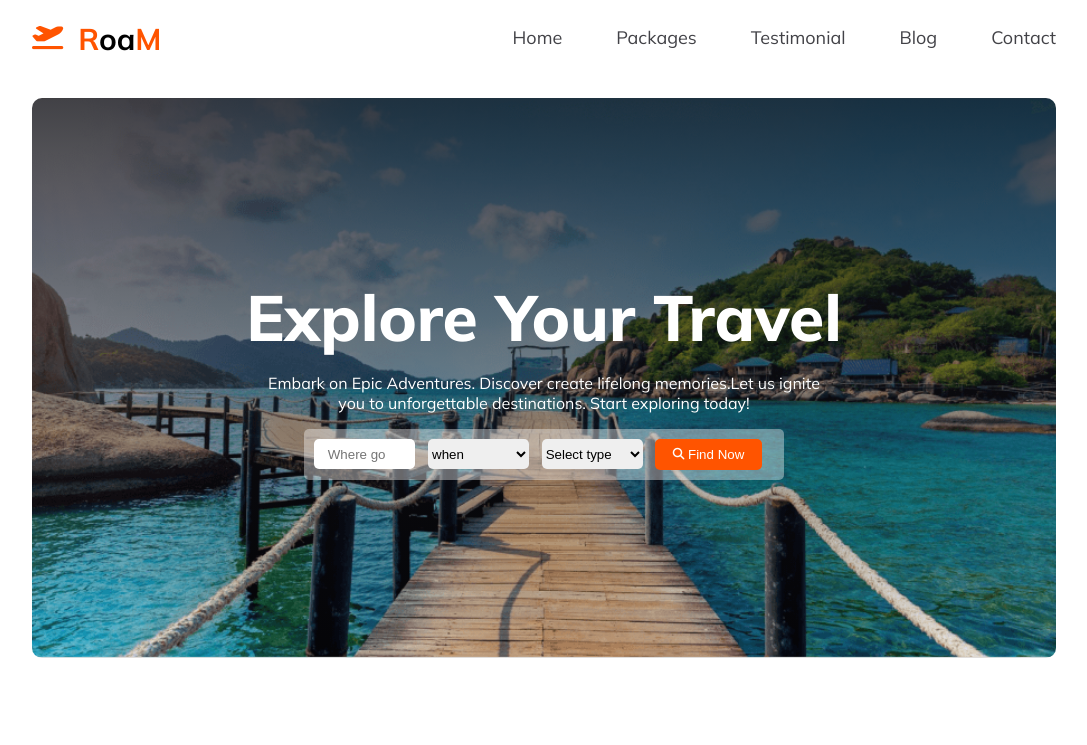
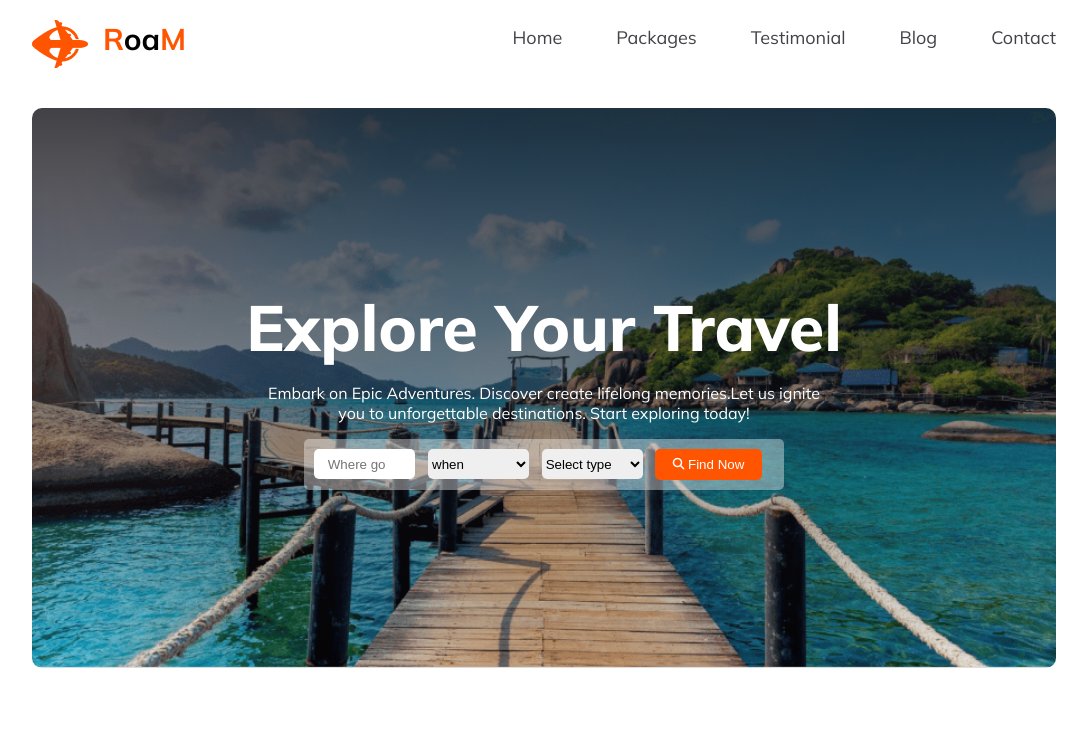
Before and after one commit to RafiulAlamRami/roam, a plain HTML site: page index.html in a window 1280 px wide. Shown: the top 745 px of the page, without its empty margins (96-1183 px from the left). Drawn offline with Linux system fonts and the light colour scheme.

Commit message:
update logo

```diff
--- a/index.html
+++ b/index.html
@@ -20,7 +20,7 @@
         <nav> <!-- Navbar section-->
             <div class="nav-section">
                 <div class="logo-section">
-                    <i class="fa-solid fa-plane-departure logo"></i>
+                    <img src="./Images/lo.png" alt="">
                     <h1 class="logo-content"> <span class="color-red">R</span>oa<span class="color-red">M</span></h1>
                 </div>
                 <div class="menu-section">
@@ -265,7 +265,7 @@
     <footer class="font-mu footer-section">
         <div class="footer-content">
             <div class="footer-logo">
-                <i class="fa-solid fa-plane-departure fa-2xl"></i>
+                <img src="./Images/lo.png" alt="">
                 <h1>R<span class="footer-logo-name">oa</span>M</h1>
             </div>
             <p class="footer-des">Embark on unforgettable journeys with us. Explore hidden gems,create cherished memories.Your adventure starts here.</p>
--- a/style.css
+++ b/style.css
@@ -673,7 +673,7 @@ font-size: 2.5rem;
   display: flex;
   justify-content: center;
   align-items: center;
-  gap: 2em;
+  gap: 1em;
   font-size: 2rem;
   font-weight: 800;
   color: rgb(255, 84, 0);
```
Also changed, not shown: Images/lo.png (renamed from Images/Group 40071 (2).png).
